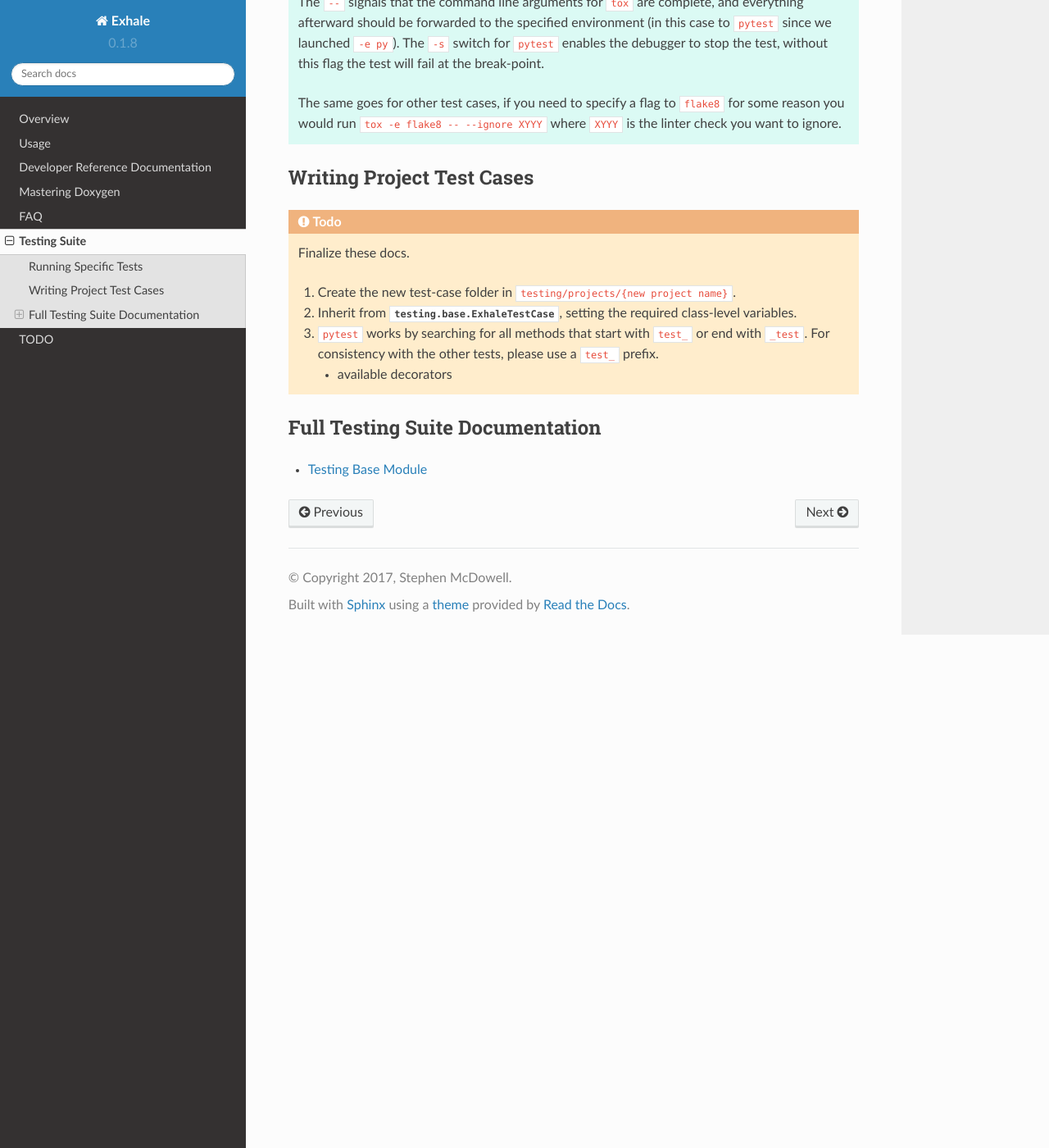
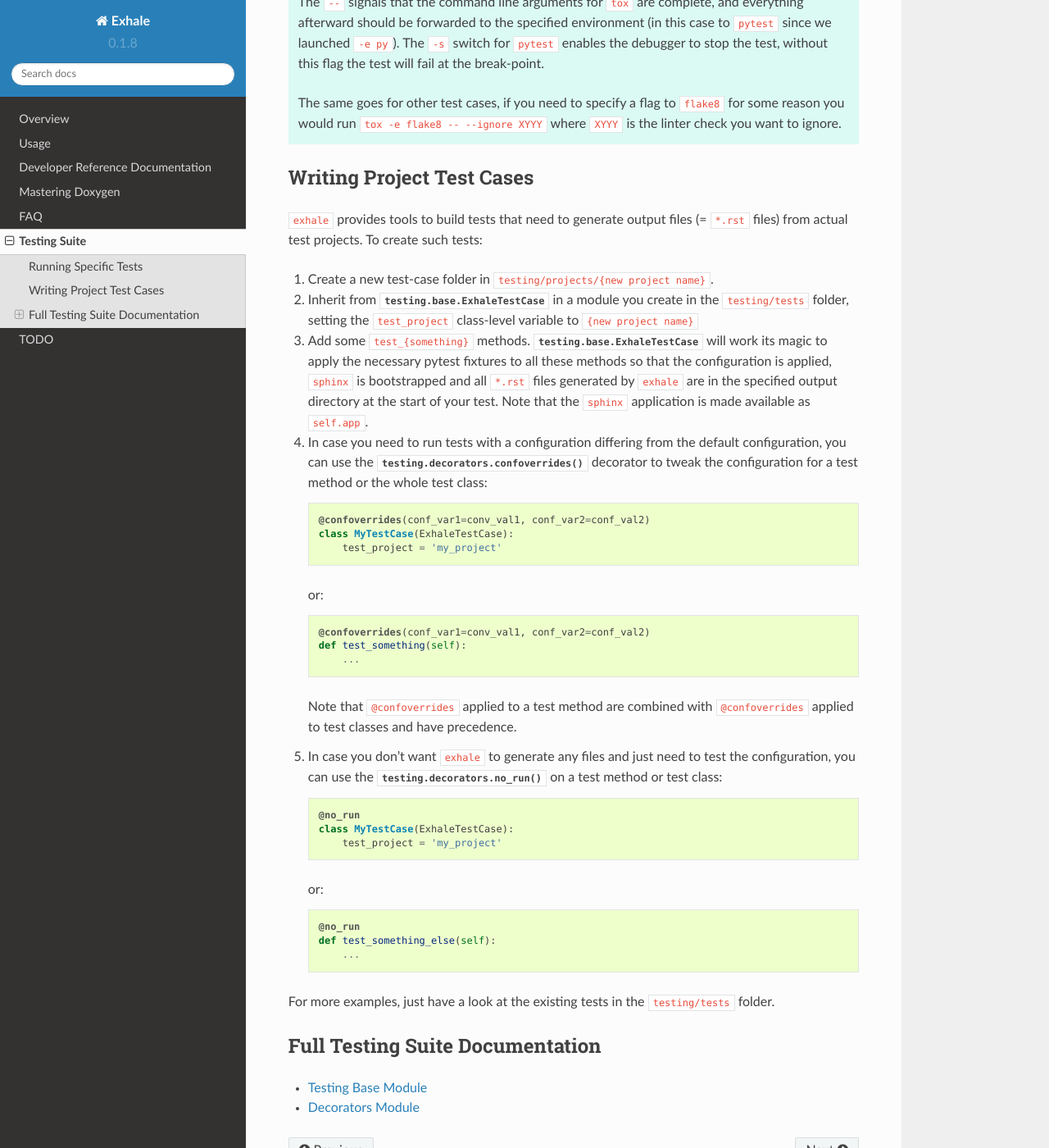
Before and after one commit to svenevs/exhale, a Sphinx documentation site: the page built from docs/testing.rst, in a window 1280 px wide and 1400 px high, scrolled down 1395 px. Shown: the whole window at 82% size. Built offline with Sphinx 7.4.7 and the Read the Docs theme 2.0.0, drawn with Linux system fonts in a browser that asks for light colours.

Commit message:
doc(testing): add doc regarding ExhaleTestCase and decorators usage

```diff
--- a/docs/testing.rst
+++ b/docs/testing.rst
@@ -80,18 +80,54 @@ both the ``html`` and ``linkcheck`` builders.
 Writing Project Test Cases
 ----------------------------------------------------------------------------------------
 
-.. todo::
+``exhale`` provides tools to build tests that need to generate output files (= ``*.rst``
+files) from actual test projects. To create such tests:
 
-   Finalize these docs.
+1. Create a new test-case folder in ``testing/projects/{new project name}``.
 
-   1. Create the new test-case folder in ``testing/projects/{new project name}``.
-   2. Inherit from :class:`testing.base.ExhaleTestCase`, setting the required
-      class-level variables.
-   3. ``pytest`` works by searching for all methods that start with ``test_`` or
-      end with ``_test``.  For consistency with the other tests, please use a ``test_``
-      prefix.
+2. Inherit from :class:`testing.base.ExhaleTestCase` in a module you create
+   in the ``testing/tests`` folder, setting the ``test_project`` class-level variable
+   to ``{new project name}``
 
-      - available decorators
+3. Add some ``test_{something}`` methods. :class:`testing.base.ExhaleTestCase` will
+   work its magic to apply the necessary pytest fixtures to all these methods so that
+   the configuration is applied, ``sphinx`` is bootstrapped and all ``*.rst`` files
+   generated by ``exhale`` are in the specified output directory at the start of your
+   test. Note that the ``sphinx`` application is made available as ``self.app``.
+
+4. In case you need to run tests with a configuration differing from the default
+   configuration, you can use the :func:`testing.decorators.confoverrides` decorator
+   to tweak the configuration for a test method or the whole test class::
+
+      @confoverrides(conf_var1=conv_val1, conf_var2=conf_val2)
+      class MyTestCase(ExhaleTestCase):
+          test_project = 'my_project'
+
+   or::
+
+      @confoverrides(conf_var1=conv_val1, conf_var2=conf_val2)
+      def test_something(self):
+          ...
+
+   Note that ``@confoverrides`` applied to a test method are combined with
+   ``@confoverrides`` applied to test classes and have precedence.
+
+5. In case you don't want ``exhale`` to generate any files and just need to test the
+   configuration, you can use the :func:`testing.decorators.no_run` on a test
+   method or test class::
+
+      @no_run
+      class MyTestCase(ExhaleTestCase):
+          test_project = 'my_project'
+
+   or::
+
+      @no_run
+      def test_something_else(self):
+          ...
+
+For more examples, just have a look at the existing tests in the ``testing/tests`` folder.
+
 
 Full Testing Suite Documentation
 ----------------------------------------------------------------------------------------
@@ -100,3 +136,4 @@ Full Testing Suite Documentation
    :maxdepth: 2
 
    testing/base
+   testing/decorators
--- a/docs/testing/base.rst
+++ b/docs/testing/base.rst
@@ -2,8 +2,6 @@ Testing Base Module
 ===================
 
 .. automodule:: testing.base
-
-   .. autodata:: testing.base.TEST_DOC_DIR
 
    .. autofunction:: testing.base.make_default_config
 
```
Also changed, not shown: docs/testing/decorators.rst (added, +8 -0 lines).
